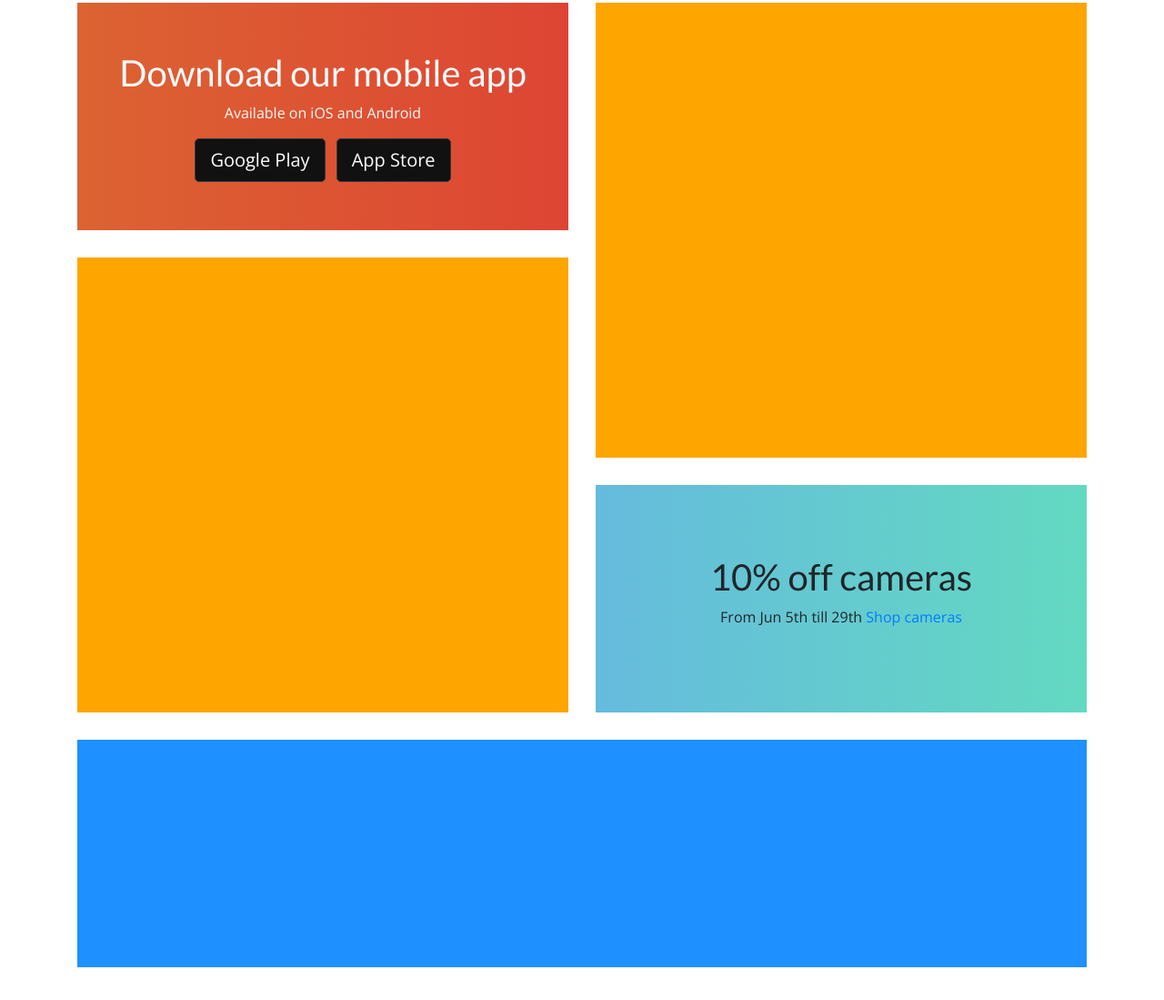
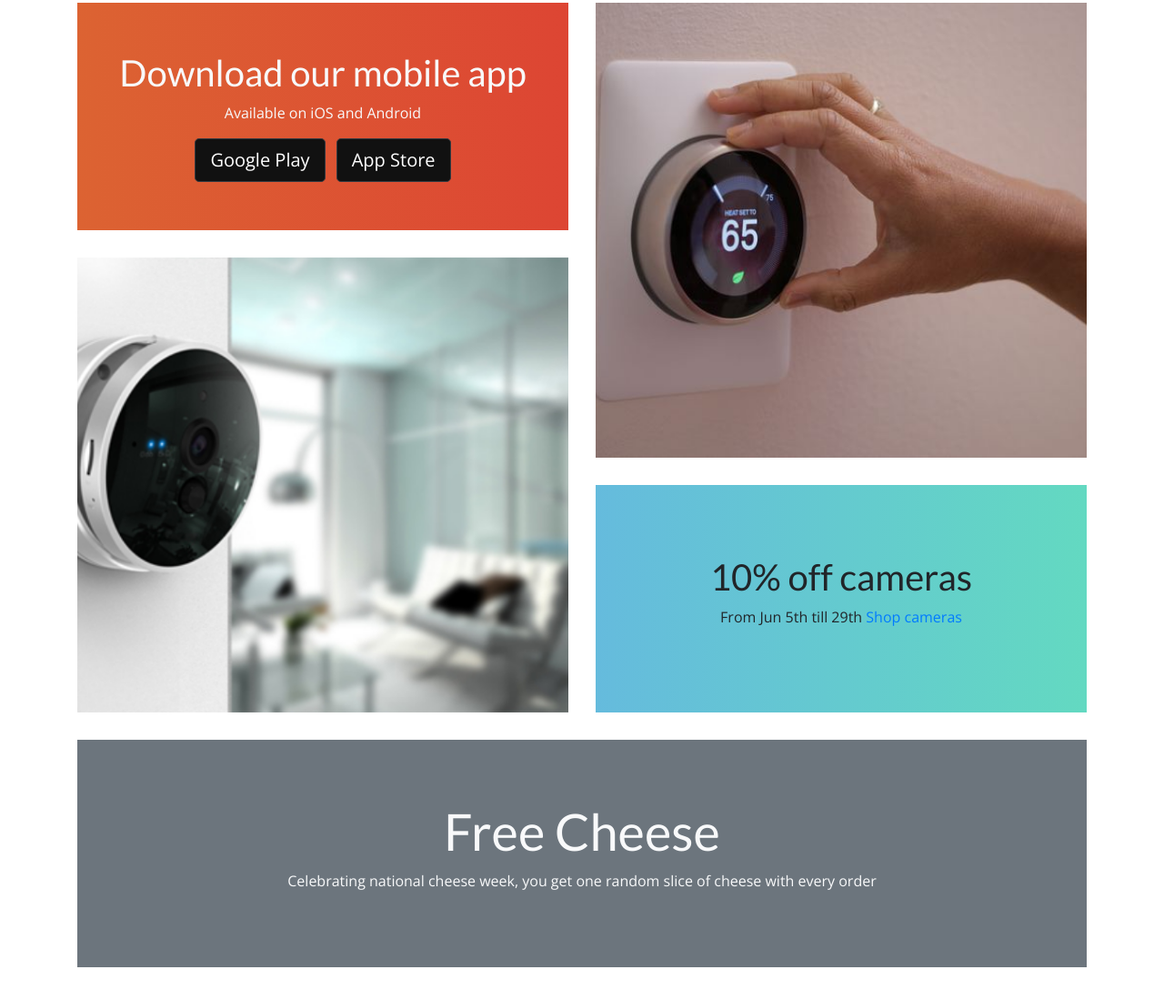
Before and after one commit to ZeyadAmr/conical-website, a plain HTML site: page index.html in a window 1280 px wide. Shown: the part 1433-2532 px from the top of the page at 91% size. Drawn offline with nearby package versions, Linux system fonts and the light colour scheme.

Commit message:
add placeholder images to grid section

```diff
--- a/css/main.css
+++ b/css/main.css
@@ -79,6 +79,11 @@ nav .navbar-toggler:focus {
 #grid-section #grid-offer {
   background: linear-gradient(to right, #65bbdd, #63d9c1); }
 
+#grid-section img {
+  width: 100%;
+  height: 100%;
+  object-fit: cover; }
+
 #footer a {
   color: #555; }
 
--- a/index.html
+++ b/index.html
@@ -115,10 +115,14 @@
               <button class="btn btn-dark btn-lg mx-1">App Store</button>
             </div>
           </div>
-          <div class="box"></div>
+          <div class="box">
+            <img src="images/camera.png">
+          </div>
         </div>
         <div class="col-md-6">
-          <div class="box"></div>
+          <div class="box">
+            <img src="images/thermostat2.png">
+          </div>
           <div id="grid-offer" class="box smol d-flex align-items-center justify-content-center">
             <div class="text-center">
               <h1>10% off cameras</h1>
@@ -130,7 +134,12 @@
       <!-- Row 2 -->
       <div class="row">
         <div class="col-12">
-          <div class="box smol"></div>
+          <div class="box smol bg-secondary d-flex align-items-center justify-content-center">
+            <div class="text-center text-light">
+              <h1 class="display-4">Free Cheese</h1>
+              <p>Celebrating national cheese week, you get one random slice of cheese with every order</p>
+            </div>
+          </div>
         </div>
       </div>
     </div>
```
Also changed, not shown: images/thermostat2.png (added).
